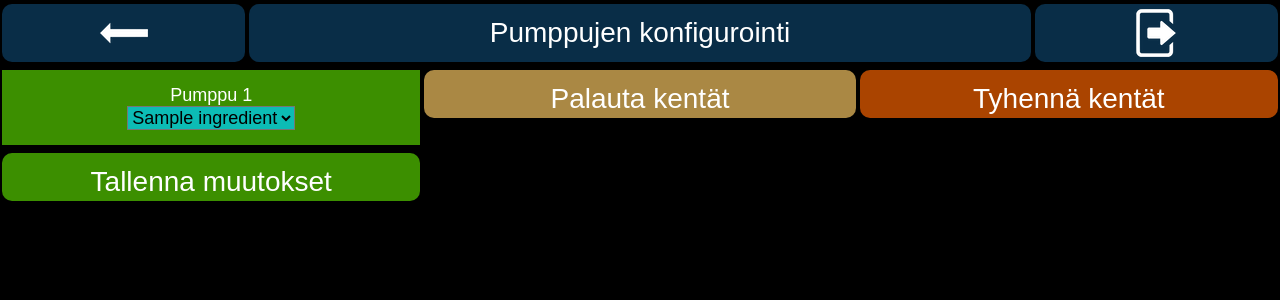
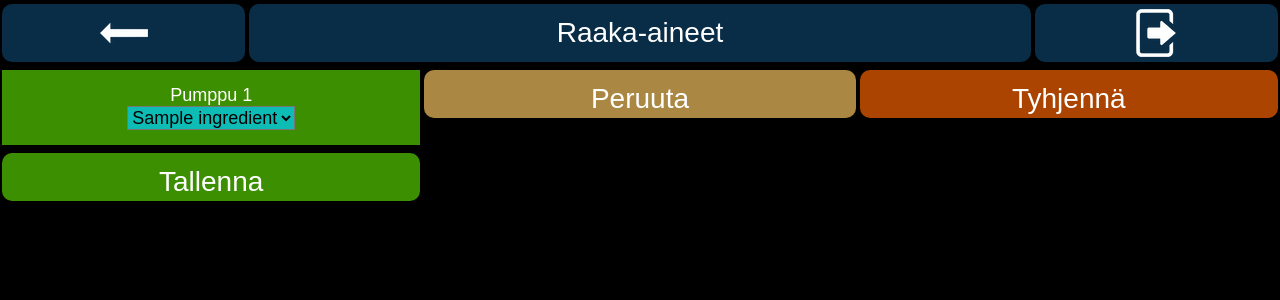
Before and after one commit to ainamaximit/baari-mikko, a Flask app: page /pumps in a window 1280 px wide. Shown: the top 300 px of the page. Run offline with Flask 2, Linux system fonts and the light colour scheme; a user stored in the database is signed in; a database or web service that is not in the repository returns one stand-in record (values such as "Sample title"); parts of the project's set-up code (start-up, migrations or seed data) failed here and were passed over; some libraries are stand-ins or nearby versions.

Commit message:
Button text clarification.

```diff
--- a/templates/pumps.html
+++ b/templates/pumps.html
@@ -7,7 +7,7 @@
     </div>
 
     <div style="order: 2;" class="top_big button blue2">
-        Pumppujen konfigurointi
+        Raaka-aineet
     </div>
 
     <div style="order: 5;" onclick="window.location='{{ url_for('logout') }}';" class="top_small button blue2">
@@ -47,9 +47,9 @@
 
         {% endfor %}
 
-        <input class="light_red button item" type="reset" value="Palauta kentät">
-        <input class="red button item" type="button" value="Tyhennä kentät" onclick="for (let i = 1;i<=9;i++) {document.getElementById(i.toString()).value = 'None'}">
-        <input class="green button item" type="submit" value="Tallenna muutokset">
+        <input class="light_red button item" type="reset" value="Peruuta">
+        <input class="red button item" type="button" value="Tyhjennä" onclick="for (let i = 1;i<=9;i++) {document.getElementById(i.toString()).value = 'None'}">
+        <input class="green button item" type="submit" value="Tallenna">
 
     </form>
 
```
